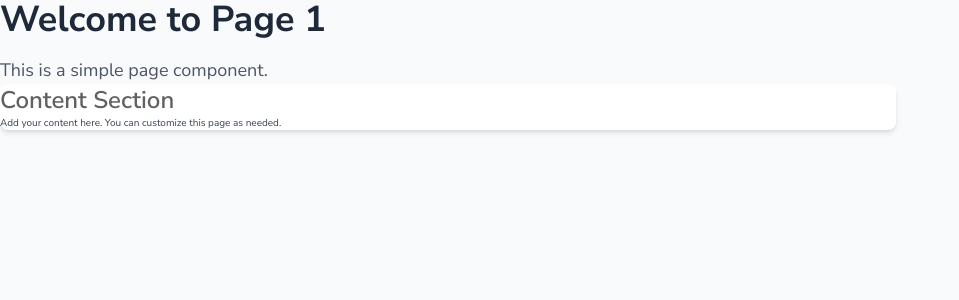
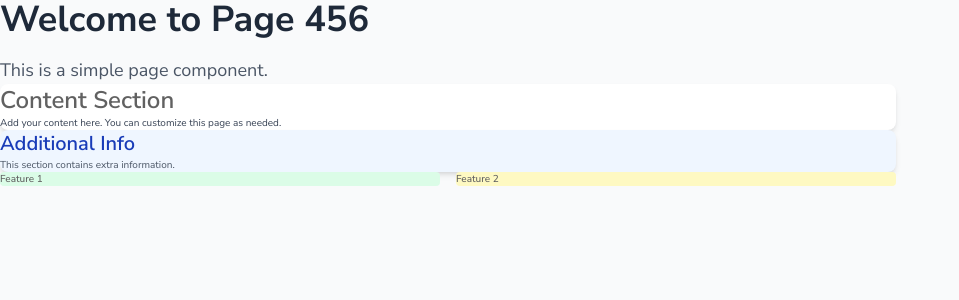
Before and after one commit to NguynKng/simple_social_network_frontend, a React app: page /page1 in a window 1280 px wide. Shown: the top 300 px of the page, without its empty margins (0-959 px from the left). Built offline with nearby package versions, Linux system fonts and the light colour scheme; no server answers; the HTML template or start-up script is replaced by a standard one; what @cloudinary/url-gen would draw is missing.

Commit message:
fix 10 lines in page1

```diff
--- a/src/pages/Page1.jsx
+++ b/src/pages/Page1.jsx
@@ -3,7 +3,7 @@ export default function Page1() {
     <div className="min-h-screen bg-gray-50 p-8">
       <div className="max-w-4xl mx-auto">
         <h1 className="text-4xl font-bold text-gray-800 mb-4">
-          Welcome to Page 1
+          Welcome to Page 456
         </h1>
         <p className="text-lg text-gray-600 mb-6">
           This is a simple page component.
@@ -14,6 +14,22 @@ export default function Page1() {
             Add your content here. You can customize this page as needed.
           </p>
         </div>
+        <div className="mt-6 bg-blue-50 rounded-lg shadow-md p-6">
+          <h3 className="text-xl font-semibold text-blue-800 mb-2">
+            Additional Info
+          </h3>
+          <p className="text-gray-600">
+            This section contains extra information.
+          </p>
+        </div>
+        <div className="mt-6 grid grid-cols-2 gap-4">
+          <div className="bg-green-100 p-4 rounded">
+            <p className="font-medium">Feature 1</p>
+          </div>
+          <div className="bg-yellow-100 p-4 rounded">
+            <p className="font-medium">Feature 2</p>
+          </div>
+        </div>
       </div>
     </div>
   );
```
